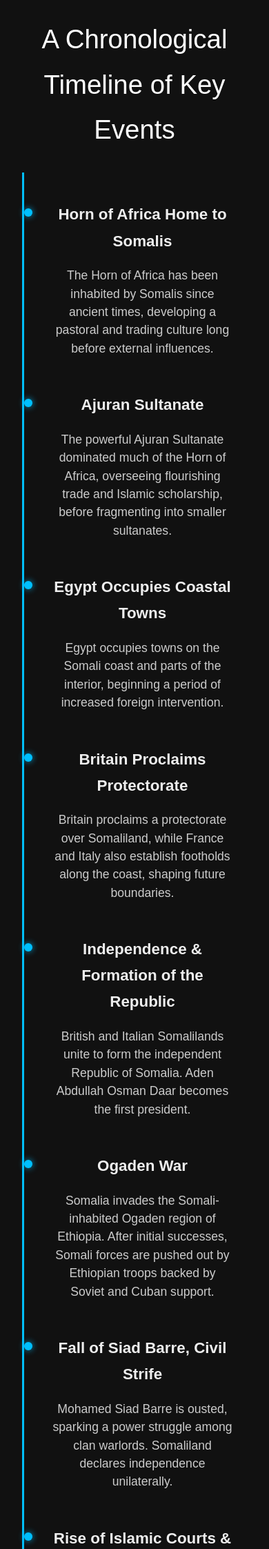
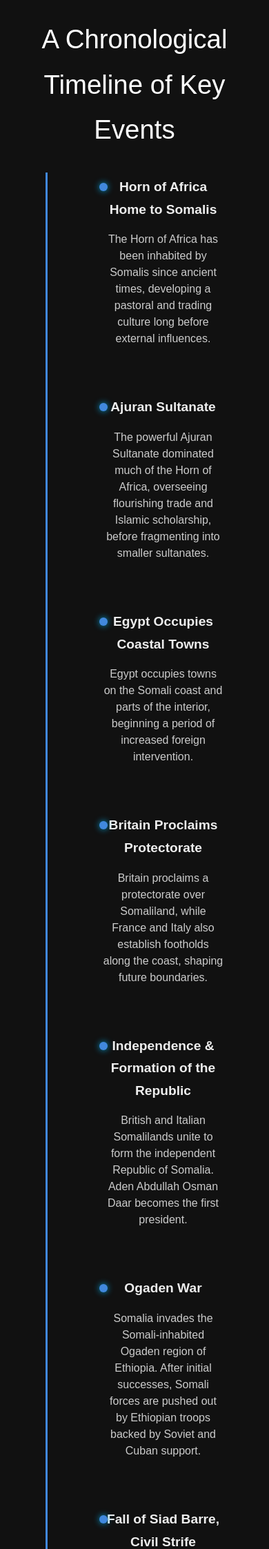
Before and after one commit to SomaliScript/website, a Flask app: page /history in a window 390 px wide. Shown: the part 815-3060 px from the top of the page at 69% size. Run offline with Flask 3, Linux system fonts and the light colour scheme.

Commit message:
fix timeline styling on history page

```diff
--- a/static/style.css
+++ b/static/style.css
@@ -2,10 +2,13 @@
 /* General Reset & Theme */
 /* ======================= */
 body {
-  font-family: "Poppins", sans-serif; /* A modern, clean font */
+  font-family: "Poppins", sans-serif;
+  /* A modern, clean font */
   line-height: 1.7;
-  background-color: #111;  /* Slightly lighter black */
-  color: #eee;  /* Softer white for better readability */
+  background-color: #111;
+  /* Slightly lighter black */
+  color: #eee;
+  /* Softer white for better readability */
 }
 
 /* ======================= */
@@ -41,8 +44,9 @@ body {
 .content {
   padding: 3em;
   max-width: 1000px;
-  margin: auto;  /* Centers content */
+  margin: auto; /* Centers content */
 }
+
 /* ======================= */
 /* Home Page */
 /* ======================= */
@@ -56,6 +60,7 @@ h1 {
   justify-content: space-between;
   flex-wrap: wrap;
 }
+
 /* Somali Flag: Floated to the right to reduce awkward space */
 .intro-flag {
   width: 180px;
@@ -118,7 +123,8 @@ h1 {
   }
 
   .navbar li {
-    margin-bottom: 10px; /* Add spacing between items */
+    margin-bottom: 10px;
+    /* Add spacing between items */
   }
 
   .content {
@@ -174,8 +180,9 @@ h1 {
   width: 100%;
   height: 100%;
   overflow: auto;
-  background-color: rgba(0,0,0,0.6);
+  background-color: rgba(0, 0, 0, 0.6);
 }
+
 .modal-content {
   background-color: #fefefe;
   margin: auto;
@@ -186,6 +193,7 @@ h1 {
   position: relative;
   color: #000;
 }
+
 .close {
   color: #aaa;
   position: absolute;
@@ -195,6 +203,7 @@ h1 {
   font-weight: bold;
   cursor: pointer;
 }
+
 .close:hover,
 .close:focus {
   color: black;
@@ -217,6 +226,7 @@ h1 {
   grid-template-columns: repeat(auto-fill, minmax(220px, 1fr));
   gap: 1em;
 }
+
 .food-item {
   background-color: #111;
   padding: 1em;
@@ -224,14 +234,17 @@ h1 {
   text-align: center;
   border: 1px solid #444;
 }
+
 .food-item h3 {
   margin-top: 0.5em;
   margin-bottom: 0.5em;
   color: #4188DD;
 }
+
 .food-item p {
   line-height: 1.4;
 }
+
 .food-image {
   width: 100%;
   height: 140px;
@@ -247,6 +260,7 @@ h1 {
   margin-top: 50px;
   text-align: center;
 }
+
 #timeline-content h1 {
   font-family: "Arial", sans-serif;
   font-weight: 400;
@@ -256,12 +270,15 @@ h1 {
 }
 
 #timeline-content ul.timeline {
-  list-style: none; /* REMOVE BULLETS */
-  padding-left: 0; /* Remove extra padding */
+  list-style: none;
+  /* REMOVE BULLETS */
+  padding-left: 0;
+  /* Remove extra padding */
   position: relative;
   max-width: 60%;
-    border-left: 3px solid #00bfff;
-    padding-left: 60px; /* Push text further from the line */
+  border-left: 3px solid #4188DD;
+  padding-left: 60px;
+  /* Push text further from the line */
   margin: auto;
 }
 
@@ -283,23 +300,38 @@ h1 {
   font-size: 1em;
   font-weight: bold;
   position: absolute;
-  left: -230px;  /* Move further left */
+  left: -120px; /* General position for all dates */
   top: 5px;
-  color: #00bfff;
-  white-space: nowrap; /* Prevent wrapping */
+  color: #4188DD;
+  white-space: nowrap;
+}
+
+#timeline-content ul.timeline .event[data-date="Ancient Times"]::before {
+  left: -190px; /* Move this one further left */
+}
+
+
+#timeline-content ul.timeline .event[data-date="13th-17th Centuries"]::before {
+  left: -230px; /* Move this one slightly left */
+}
+
+#timeline-content ul.timeline .event[data-date="1977-78"]::before {
+  left: -140px; /* Move this one slightly left */
 }
 
 #timeline-content ul.timeline .event::after {
   content: "";
-  background: #00bfff;
+  background: #4188DD;
   box-shadow: 0 0 10px rgba(0, 191, 255, 0.8);
   border-radius: 50%;
   height: 12px;
   width: 12px;
   position: absolute;
-  left: -38px;  /* Align with timeline */
+  left: -38px;
+  /* Align with timeline */
   top: 10px;
 }
+
 #timeline-content ul.timeline .event h3 {
   font-size: 1.4em;
   font-weight: bold;
@@ -324,6 +356,7 @@ h1 {
   padding: 0.3rem 1rem;
   margin: 1.9rem 0 0 0;
 }
+
 #timeline-content ul.timeline .event a:hover {
   color: #fff;
   background: #004ffc;
@@ -336,23 +369,65 @@ h1 {
     text-align: center;
   }
 
-  #timeline-content ul.timeline {
-    max-width: 90%;
-    padding: 20px;
+  #timeline-content ul.timeline .event {
+    display: flex;
+    flex-direction: column;
+    align-items: center;
+    text-align: center;
+    position: relative;
+    margin-bottom: 50px; /* Add spacing between events */
   }
 
+  /* Move dates above each event */
   #timeline-content ul.timeline .event::before {
-    left: -80px; /* Adjust date position */
-    font-size: 0.85em;
+    position: relative;
+    left: auto;
+    top: auto;
+    font-size: 1em;
+    margin-bottom: 5px;
+    text-align: center;
+    color: #4188DD;
+    order: -1; /* Ensures dates appear before event title */
   }
 
+  /* Custom tweaks for specific dates */
+  #timeline-content ul.timeline .event[data-date="Ancient Times"]::before {
+    left: 0%; /* Move slightly right */
+  }
+
+  #timeline-content ul.timeline .event[data-date="13th-17th Centuries"]::before {
+    left: 0%; /* Slight shift right */
+  }
+
+  #timeline-content ul.timeline .event[data-date="1977-78"]::before {
+    left: 0%; /* Small adjustment */
+  }
+
+  /* Keep dots aligned with the line */
   #timeline-content ul.timeline .event::after {
-    left: -20px;
+    left: 15px;
+    /* Push dots next to the timeline */
+    transform: none;
+    margin-top: 5px;
+  }
+
+  /* Adjust text alignment */
+  #timeline-content ul.timeline .event h3 {
+    font-size: 1.2em;
+    font-weight: bold;
+    margin-top: 5px;
+  }
+
+  #timeline-content ul.timeline .event p {
+    margin-top: 5px;
+    font-size: 1em;
+    line-height: 1.5;
   }
 }
 
+
 @media (max-width: 500px) {
   #timeline-content ul.timeline .event::before {
-    display: none; /* Hide dates if too small */
+    display: none;
   }
 }
```
Lines whose indentation alone changed are shown as unchanged.
